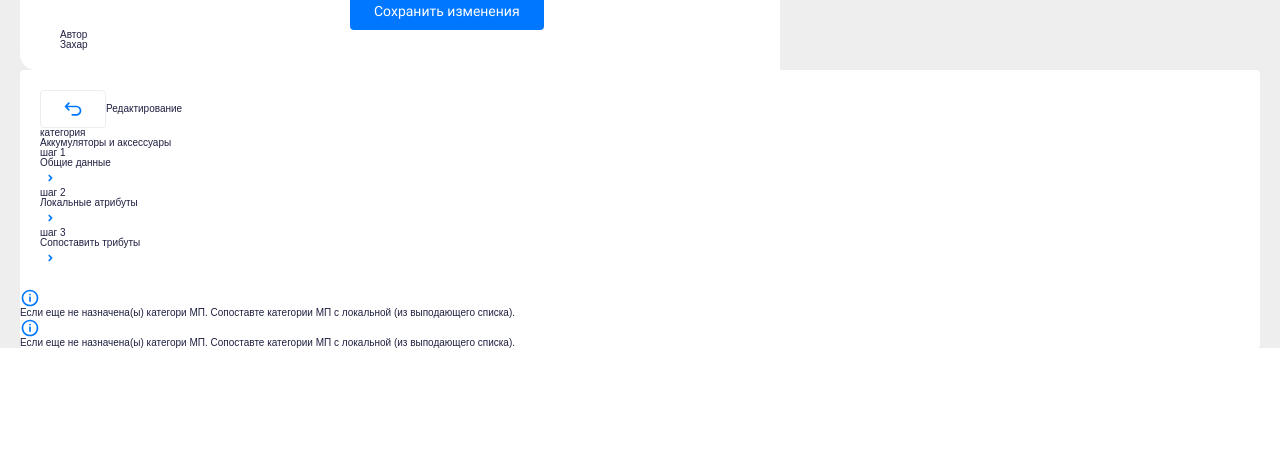
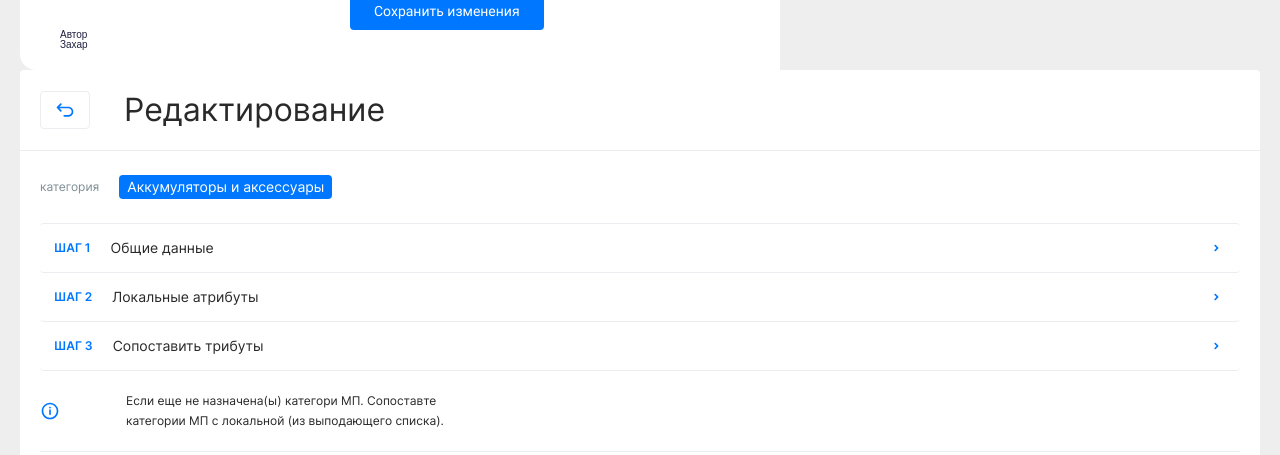
Before and after one commit to evgeniiIIF/content-hub, a Vue app: page /editing in a window 1280 px wide. Shown: the part 497-952 px from the top of the page. Before the commit the page ends 845 px from the top, so only its background shows below. Built offline with nearby package versions, Linux system fonts and the light colour scheme; no server answers.

Commit message:
add card edit

```diff
--- a/src/components/cards/VCardEditingCategory.vue
+++ b/src/components/cards/VCardEditingCategory.vue
@@ -35,30 +35,32 @@
         </li>
       </ul>
     </div>
-    <ul class="card-editing-category__hints">
+    <div class="card-editing-category__hints">
+      <ul class="card-editing-category__hints-body">
         <li class="card-editing-category__hint">
           <div class="hint-card-editing-category">
-          <div class="card-editing-category__icon">
+            <div class="hint-card-editing-category__icon">
               <img
                 src="@/assets/img/static/decorative-icon/Info.svg"
                 alt="info"
               />
             </div>
-          <div class="card-editing-category__text">Если еще не назначена(ы) категори МП. Сопоставте категории МП с локальной (из выподающего списка).</div>
+            <div class="hint-card-editing-category__text">Если еще не назначена(ы) категори МП. Сопоставте категории МП с локальной (из выподающего списка).</div>
           </div>
         </li>
-      <li class="card-editing-category__hint">
+        <li class="hint-card-editing-category__hint">
           <div class="hint-card-editing-category">
-          <div class="card-editing-category__icon">
+            <div class="hint-card-editing-category__icon">
               <img
                 src="@/assets/img/static/decorative-icon/Info.svg"
                 alt="info"
               />
             </div>
-          <div class="card-editing-category__text">Если еще не назначена(ы) категори МП. Сопоставте категории МП с локальной (из выподающего списка).</div>
+            <div class="hint-card-editing-category__text">Если еще не назначена(ы) категори МП. Сопоставте категории МП с локальной (из выподающего списка).</div>
           </div>
         </li>
       </ul>
+    </div>
   </section>
 </template>
 
@@ -91,27 +93,38 @@
 
 <style lang="scss">
   @import '@/assets/scss/smart-grid.scss';
+  @import '@/assets/scss/mixins.scss';
 
   .card-editing-category {
     background: #ffffff;
     border-radius: 4px;
+
     &__content {
-      padding: 20px;
       margin-bottom: auto;
     }
     &__top {
+      padding: 20px;
       display: flex;
       align-items: center;
+      border-bottom: 1px solid #ebedf1;
     }
 
     &__button-back {
+      margin-right: 34px;
       .button {
+        padding: 8px 14px;
         background: transparent;
         border: 1px solid #ebedf1;
       }
     }
 
     &__title {
+      font-family: 'Inter';
+      font-style: normal;
+      font-weight: 400;
+      font-size: 32px;
+      line-height: 125%;
+      color: #292929;
     }
 
     &__category-info {
@@ -121,6 +134,17 @@
     }
 
     &__hints {
+      padding: 4px;
+    }
+    &__hints-body {
+      padding: 16px;
+      & > *:first-child {
+        padding-bottom: 20px;
+        border-bottom: 1px solid #ebedf1;
+      }
+      & > *:last-child {
+        padding-top: 20px;
+      }
     }
 
     &__hint {
@@ -133,26 +157,97 @@
     }
   }
   .info-card-editing-category {
+    display: flex;
+    padding: 24px 20px;
+
     &__title {
+      margin-right: 20px;
+      font-family: 'Inter';
+      font-style: normal;
+      font-weight: 400;
+      font-size: 12px;
+      line-height: 200%;
+      color: #7e8d94;
     }
 
     &__name {
+      padding: 0px 8px;
+      background: #0077ff;
+      border-radius: 4px;
+      font-family: 'Inter';
+      font-style: normal;
+      font-weight: 400;
+      font-size: 14px;
+      line-height: 171%;
+      color: #ffffff;
     }
   }
   .tabs-card-editing-category {
+    padding: 0 20px;
+
+    & > * {
+      border-bottom: 1px solid #ebedf1;
+    }
+    & > *:first-child {
+      border-top: 1px solid #ebedf1;
+    }
+
     &__item {
+      padding: 4px 0;
+      border-radius: 4px;
+      cursor: pointer;
+
+      &:hover {
+        & .tab-card-editing-category {
+          background: #ebedf1;
+        }
+      }
     }
   }
   .tab-card-editing-category {
+    display: flex;
+    align-items: center;
+    padding: 8px 14px;
+
     &__step {
+      margin-right: 20px;
+      font-family: 'Inter';
+      font-style: normal;
+      font-weight: 600;
+      font-size: 12px;
+      line-height: 167%;
+      text-transform: uppercase;
+      color: #0077ff;
     }
 
     &__title {
+      margin-right: auto;
+      font-family: 'Inter';
+      font-style: normal;
+      font-weight: 400;
+      font-size: 14px;
+      line-height: 171%;
+      color: #292929;
     }
 
     &__arrow {
     }
   }
   .hint-card-editing-category {
+    display: flex;
+    align-items: center;
+
+    &__icon {
+      margin-right: 66px;
+    }
+    &__text {
+      max-width: 329px;
+      font-family: 'Inter';
+      font-style: normal;
+      font-weight: 400;
+      font-size: 12px;
+      line-height: 167%;
+      color: #292929;
+    }
   }
 </style>
```
Lines whose indentation alone changed are shown as unchanged.
